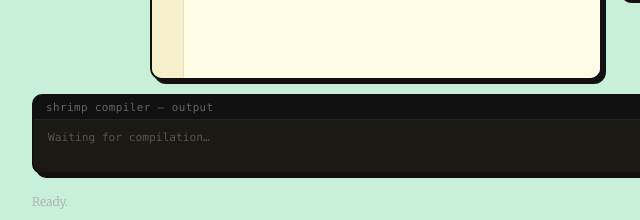
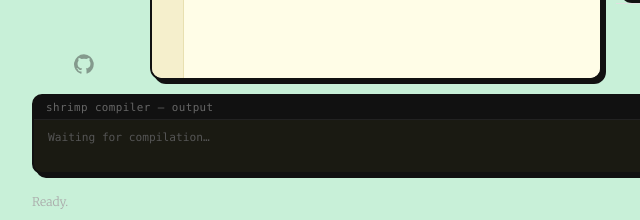
Before and after one commit to tedbauer/emulator, a plain HTML site: page web/index.html in a window 1280 px wide. Shown: the part 428-648 px from the top of the page, 154-794 px from the left. Drawn offline with Linux system fonts and the light colour scheme; a script that the page names is missing.

Commit message:
Add GitHub icon link to sidebar (github.com/tedbauer/emulator)

```diff
--- a/web/index.html
+++ b/web/index.html
@@ -591,6 +591,24 @@
         #rom-input {
             display: none;
         }
+
+        .github-link {
+            display: flex;
+            align-items: center;
+            justify-content: center;
+            margin-top: auto;
+            padding: 6px;
+            opacity: 0.45;
+            transition: opacity 0.15s;
+        }
+        .github-link:hover {
+            opacity: 0.85;
+        }
+        .github-link svg {
+            width: 20px;
+            height: 20px;
+            fill: #333;
+        }
     </style>
 </head>
 
@@ -614,6 +632,9 @@
                 </div>
                 <label class="sidebar-btn" for="rom-input">📂&nbsp; Load .gb</label>
                 <input type="file" id="rom-input" accept=".gb,.rom" />
+                <a class="github-link" href="https://github.com/tedbauer/emulator" target="_blank" rel="noopener" title="View on GitHub">
+                    <svg viewBox="0 0 24 24" xmlns="http://www.w3.org/2000/svg"><path d="M12 .3a12 12 0 0 0-3.8 23.38c.6.12.83-.26.83-.57L9 20.87c-3.37.73-4.08-1.63-4.08-1.63-.55-1.4-1.34-1.77-1.34-1.77-1.1-.75.08-.73.08-.73 1.21.08 1.85 1.24 1.85 1.24 1.08 1.84 2.83 1.31 3.52 1 .1-.78.42-1.31.76-1.61-2.69-.31-5.52-1.35-5.52-6a4.68 4.68 0 0 1 1.25-3.25 4.35 4.35 0 0 1 .12-3.22s1.02-.33 3.34 1.24a11.56 11.56 0 0 1 6.08 0c2.32-1.57 3.33-1.24 3.33-1.24a4.35 4.35 0 0 1 .12 3.22 4.68 4.68 0 0 1 1.25 3.25c0 4.66-2.84 5.69-5.54 5.99.44.38.82 1.12.82 2.26l-.01 3.35c0 .31.22.7.84.57A12 12 0 0 0 12 .3"/></svg>
+                </a>
             </div>
 
             <!-- Editor -->
```
